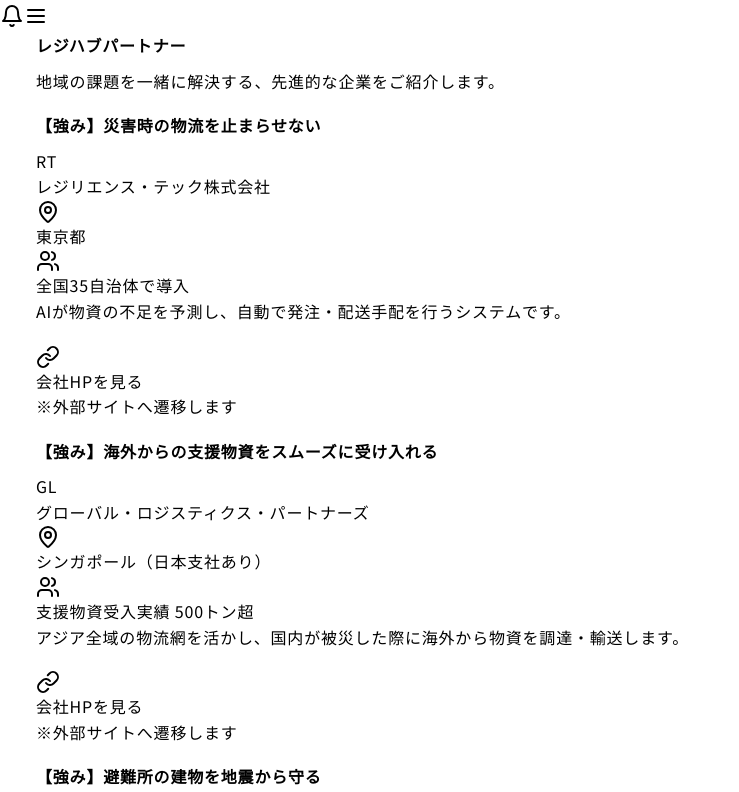
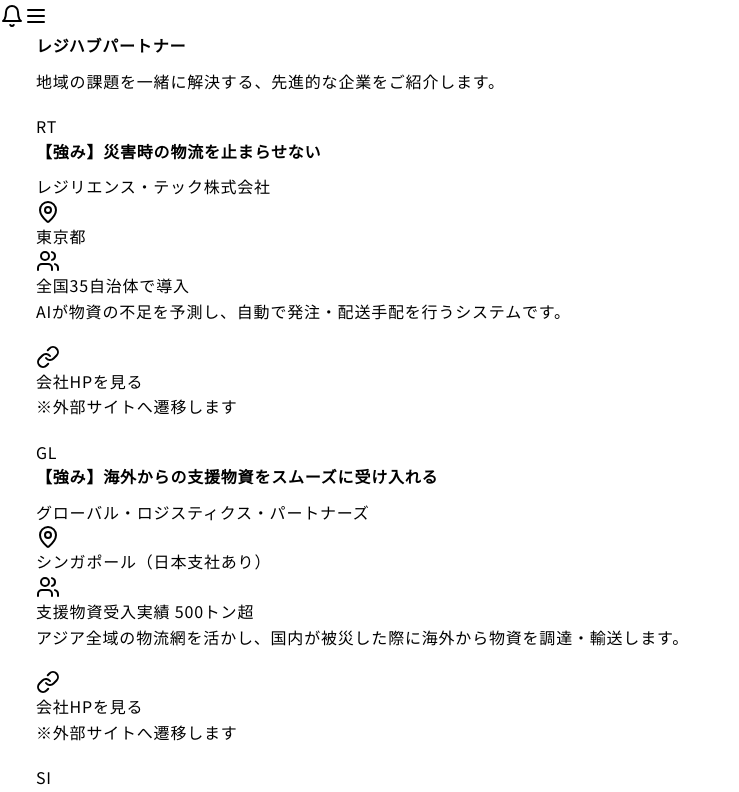
Before and after one commit to readyhironoriyamane-source/resilience-hub-mockup, a React (Vite) app in the folder client/: page /directory in a window 1280 px wide. Shown: the part 1507-2299 px from the top of the page, without its empty margins (0-739 px from the left). Built offline with nearby package versions, Linux system fonts and the light colour scheme.

Commit message:
Checkpoint: Partner page layout update: Large logo on the left, aligned with benefit and company name.

```diff
--- a/client/src/pages/DirectoryPage.tsx
+++ b/client/src/pages/DirectoryPage.tsx
@@ -127,39 +127,43 @@ export default function DirectoryPage() {
                 <CardContent className="p-0">
                   <div className="flex flex-col md:flex-row">
                     {/* Left: Main Content */}
-                    <div className="p-6 md:p-8 flex-1">
+                    <div className="p-6 md:p-8 flex-1 flex flex-col md:flex-row gap-6">
+                      {/* Large Logo Area */}
+                      <div className="w-24 h-24 md:w-32 md:h-32 rounded-xl bg-slate-100 flex items-center justify-center text-3xl font-bold text-slate-700 border border-slate-200 shrink-0 shadow-inner">
+                        {company.logo}
+                      </div>
+
+                      <div className="flex-1 min-w-0">
                         {/* Benefit (Top Priority) */}
-                      <div className="mb-4">
+                        <div className="mb-3">
                           <h3 className="text-xl md:text-2xl font-bold text-[#0B1026] leading-snug group-hover:text-blue-700 transition-colors">
                             {company.benefit}
                           </h3>
                         </div>
 
                         {/* Company Info & Stats */}
-                      <div className="flex flex-wrap items-center gap-4 mb-5 text-sm md:text-base">
-                        <div className="flex items-center gap-2 text-slate-600 font-bold">
-                          <div className="w-8 h-8 rounded bg-slate-100 flex items-center justify-center text-xs font-bold text-slate-700 border border-slate-200">
-                            {company.logo}
-                          </div>
+                        <div className="flex flex-wrap items-center gap-3 mb-4 text-sm md:text-base">
+                          <div className="font-bold text-slate-700 text-lg">
                             {company.name}
                           </div>
                           <div className="hidden md:block w-px h-4 bg-slate-300"></div>
-                        <div className="flex items-center gap-1.5 text-slate-600">
+                          <div className="flex items-center gap-1 text-slate-600">
                             <MapPin className="h-4 w-4 text-slate-400" />
                             {company.location}
                           </div>
                           <div className="hidden md:block w-px h-4 bg-slate-300"></div>
-                        <div className="flex items-center gap-1.5 text-blue-700 font-bold bg-blue-50 px-2 py-1 rounded">
+                          <div className="flex items-center gap-1 text-blue-700 font-bold bg-blue-50 px-2 py-0.5 rounded">
                             <Users className="h-4 w-4" />
                             {company.stats}
                           </div>
                         </div>
 
                         {/* Description */}
-                      <div className="space-y-4 mb-6">
+                        <div>
                           <p className="text-base text-slate-700 leading-relaxed">
                             {company.description}
                           </p>
+                        </div>
                       </div>
                     </div>
 
```
Lines whose indentation alone changed are shown as unchanged.
